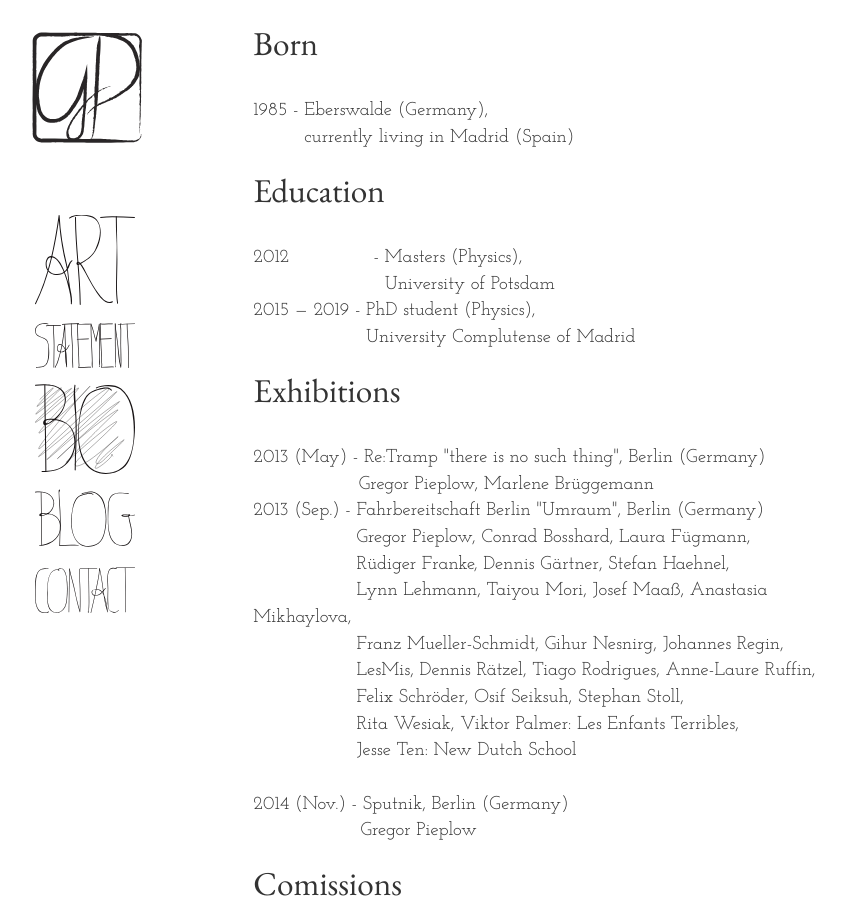
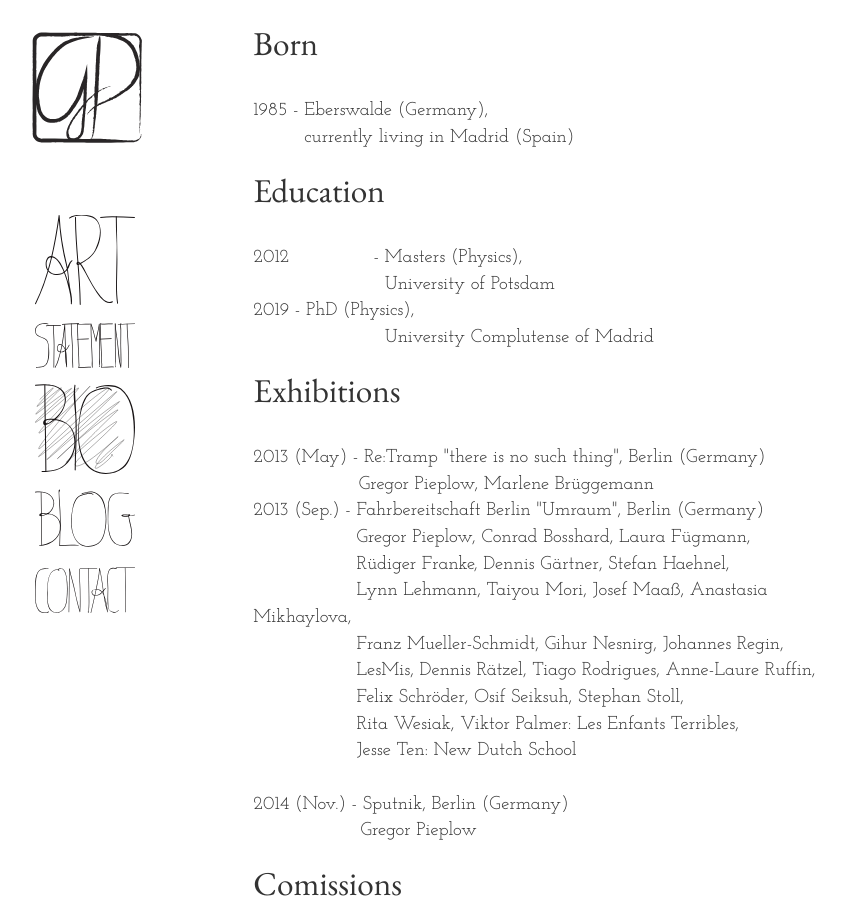
Before and after one commit to gregorpieplow/gregorpieplow.github.io, a Jekyll site: the page built from bio/index.html, in a window 1280 px wide and 900 px high. Shown: the whole window, without its empty margins (45-890 px from the left). Built offline with Jekyll 4.4.1, drawn with Linux system fonts in a browser that asks for light colours; some web fonts are replaced.

Commit message:
Update index.html

```diff
--- a/bio/index.html
+++ b/bio/index.html
@@ -13,8 +13,8 @@ layout: default
     2012 <span id="hiddendate" class="hidden-xs"> &mdash; present</span> - Masters (Physics),
     <br><span id="hiddendate" class="hidden-xs"> 2015 &mdash; present -</span> University of Potsdam
     <br>
-    2015 &mdash; 2019 - PhD student (Physics),
-    <br><span id="hiddendate" class="hidden-xs"> 2015 &mdash; 2019 -</span> University Complutense of Madrid
+    2019 - PhD (Physics),
+    <br><span id="hiddendate" class="hidden-xs"> 2015 &mdash; present -</span> University Complutense of Madrid
     <br>
     <h2>Exhibitions</h2>
     <br>
@@ -93,7 +93,7 @@ layout: default
     an optical square lattice", <br><span id="hiddendate" class="hidden-xs">2016 - </span>
     <a target='_blank' href="http://dx.doi.org/10.1088/1367-2630/18/9/093013"> New J. Phys. 18 093013</a>
     <br><br>
-    2018 - G. Pieplow,  C. E. Creffield, F. Sols, <span id="hiddendate" class="hidden-xs">2019 - </span>
+    2018 - G. Pieplow,  C. E. Creffield, F. Sols, <br><span id="hiddendate" class="hidden-xs">2019 - </span>
      "Generation of atypical hopping and interactions by kinetic driving", <br><span id="hiddendate" class="hidden-xs">2018 - </span>
     <a target='_blank' href="https://doi.org/10.1088/1367-2630/aad376"> New J. Phys. 20 073045</a>
     <br><br>
```
